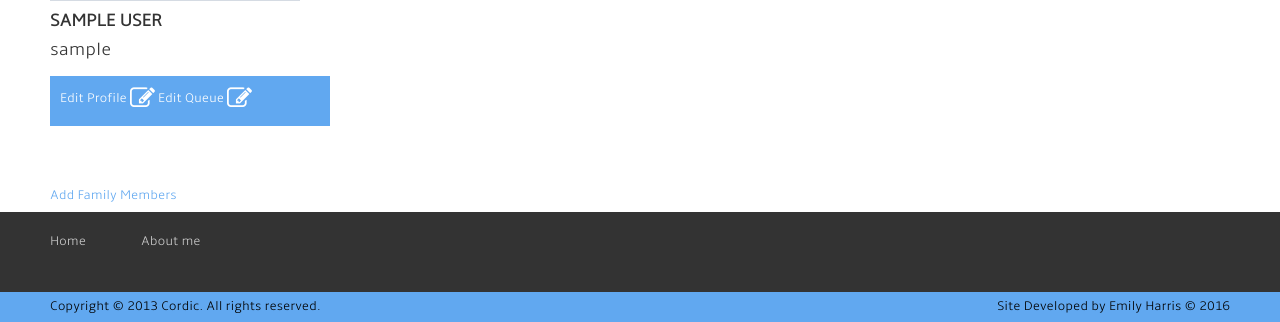
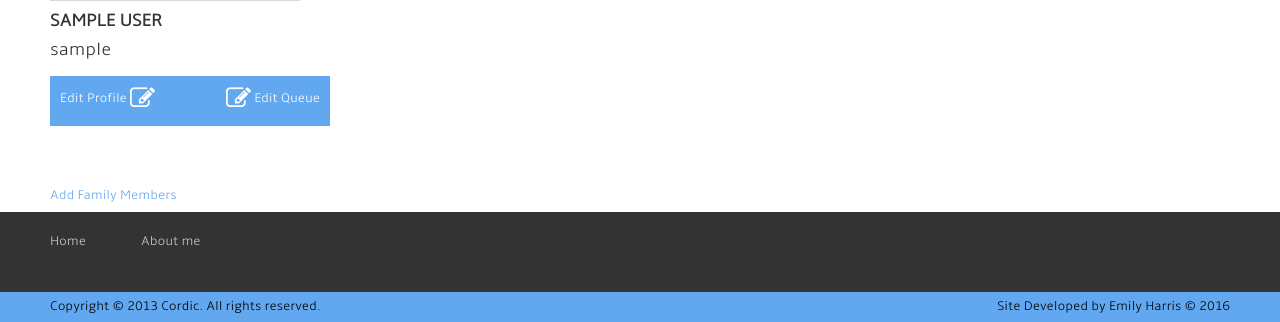
Before and after one commit to emilycharris/final_project, a Django app: page /children_profile_list/ in a window 1280 px wide. Shown: the part 505-827 px from the top of the page. Run offline with Django 3.2, Linux system fonts and the light colour scheme; a user stored in the database is signed in; tables that the repository leaves empty hold one stand-in row (values such as "Sample post"); grey boxes marked "Sample" are stand-in pictures; parts of the project's set-up code (start-up, migrations or seed data) failed here and were passed over; some libraries are stand-ins or nearby versions.

Commit message:
fixed edit queue in family view

```diff
--- a/main/static/main/main.css
+++ b/main/static/main/main.css
@@ -45,3 +45,7 @@ aside .wrap{
 #footerwidth.top-part{
   border-bottom: 0px;
 }
+
+#right{
+  float: right;
+}
--- a/templates/main/children_profile_list.html
+++ b/templates/main/children_profile_list.html
@@ -18,8 +18,8 @@
             <ul class="socials-member">
               <li class="first-title">Edit Profile</li>
                 <li><a href="{% url 'profile_update_view'%}"><i class="icon-edit"></i></a></li>
-                <li class='first-title'>Edit Queue</li>
-                <li><a href="{% url 'queue_list_view' %}"><i class="icon-edit"></i></a></li>
+                <li id='right' class='first-title'>Edit Queue</li>
+                <li id='right'><a href="{% url 'queue_list_view' %}"><i class="icon-edit"></i></a></li>
             </ul>
         </div>
 
@@ -40,8 +40,9 @@
                 <li><a href="{% url 'child_profile_update_view' object.pk %}"><i class="icon-edit"></i></a></li>
 
                 {% if object.rating_limit %}
-                <li class='first-title'>Edit Queue</li>
-                <li><a href="{% url 'child_queue_list_view' object.pk %}"><i class="icon-edit"></i></a></li>
+                <li id='right'><a href="{% url 'child_queue_list_view' object.pk %}"><i class="icon-edit"></i></a></li>
+                <li id='right' class='first-title'>Edit Queue</li>
+
                 {% endif %}
 
             </ul>
```
Also changed, not shown: profile_photos/20160603_TIY-Student-Headshots_14349_copy_rUAsG5h.jpg (added).
